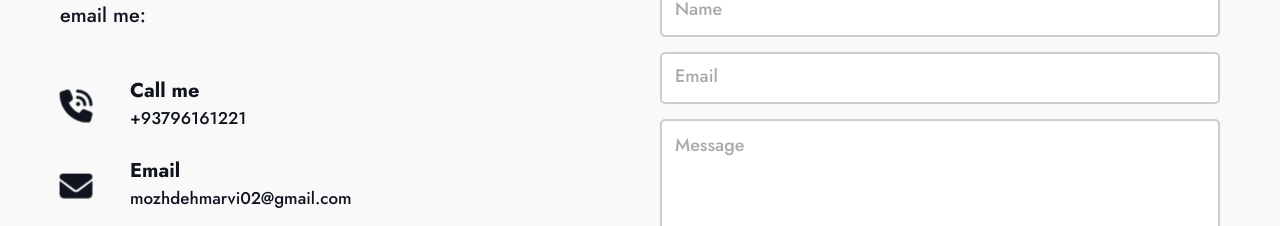
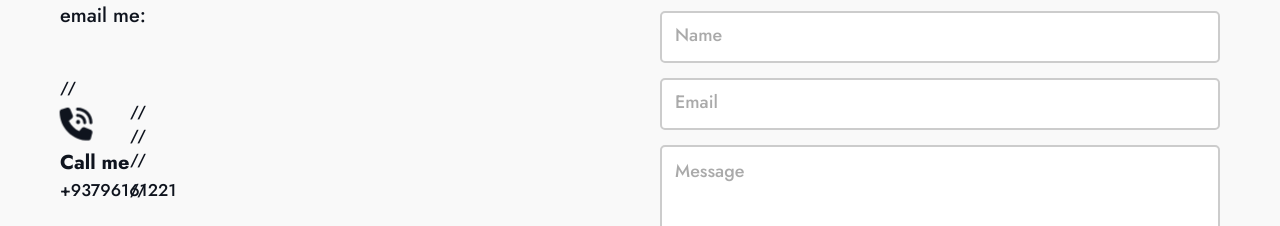
Before and after one commit to mzhd10/mozhdeh-marvi, a React (Create React App) app: page / in a window 1280 px wide. Shown: the part 5010-5236 px from the top of the page. Built offline with nearby package versions, Linux system fonts and the light colour scheme.

Commit message:
Update Contact.js

```diff
--- a/src/Components/Contact/Contact.js
+++ b/src/Components/Contact/Contact.js
@@ -29,11 +29,11 @@ const Contact = () => {
                 <br />
                 <br />
               </p>
-              <div className="contact-wrapper">
-                <FontAwesomeIcon icon={faPhoneVolume} beat size="2xl" />
-                <span>Call me</span>
-                <h3>+93796161221</h3>
-              </div>
+              // <div className="contact-wrapper">
+              //   <FontAwesomeIcon icon={faPhoneVolume} beat size="2xl" />
+              //   <span>Call me</span>
+              //   <h3>+93796161221</h3>
+              // </div>
               <div className="contact-wrapper">
                 <FontAwesomeIcon icon={faEnvelope} beat size="2xl" />
                 <span>Email</span>
```
